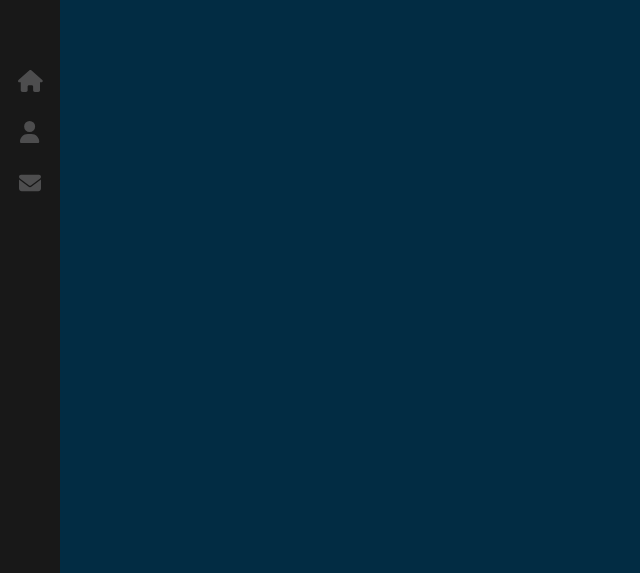
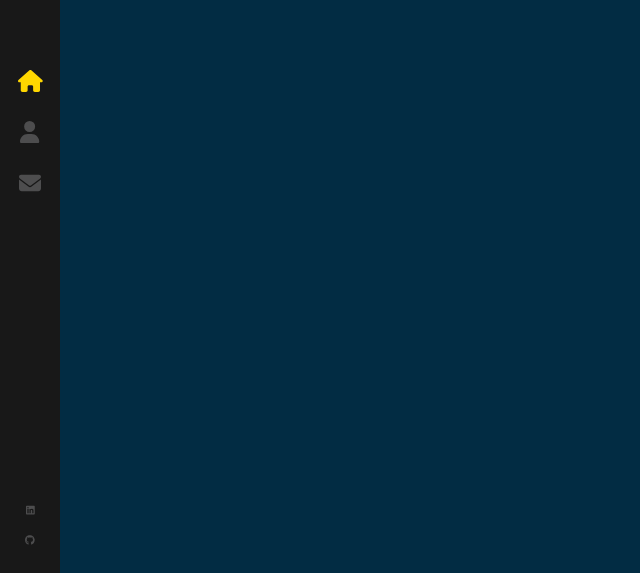
Before and after one commit to JMNagy/portfolio-react, a React (Create React App) app: page / in a window 1280 px wide. Shown: the part 224-797 px from the top of the page, without its empty margins (0-640 px from the left). Built offline with nearby package versions, Linux system fonts and the light colour scheme.

Commit message:
Added links/icons for github and linkedin.

```diff
--- a/src/components/Sidebar/index.js
+++ b/src/components/Sidebar/index.js
@@ -4,6 +4,7 @@ import LogoS from '../../assets/images/logo-s.png'
 import LogoSubtitle from '../../assets/images/logo_sub.png'
 import { FontAwesomeIcon } from '@fortawesome/react-fontawesome'
 import { faEnvelope, faHome, faUser } from '@fortawesome/free-solid-svg-icons'
+import { faGithub, faLinkedin } from '@fortawesome/free-brands-svg-icons'
 
 const Sidebar = () => (
   <div className="nav-bar">
@@ -32,6 +33,18 @@ const Sidebar = () => (
         <FontAwesomeIcon icon={faEnvelope} color="#4d4d4e" />
       </NavLink>
     </nav>
+    <ul>
+      <li>
+        <a target="_blank" rel="noreferrer" href="">
+          <FontAwesomeIcon icon={faLinkedin} color="#4d4d4e" />
+        </a>
+      </li>
+      <li>
+        <a target="_blank" rel="noreferrer" href="">
+          <FontAwesomeIcon icon={faGithub} color="#4d4d4e" />
+        </a>
+      </li>
+    </ul>
   </div>
 )
 
--- a/src/components/Sidebar/index.scss
+++ b/src/components/Sidebar/index.scss
@@ -83,5 +83,33 @@
         content: 'CONTACT';
       }
     }
+    a.active {
+      svg {
+        color: #ffd700;
+      }
+    }
+  }
+  ul {
+    position: absolute;
+    bottom: 20px;
+    width: 100%;
+    display: block;
+    padding: 0;
+    list-style: none;
+    text-align: center;
+    margin: 0;
+
+    li {
+      a {
+        padding: 7px 0;
+        display: block;
+        font-size: 15p;
+        line-height: 16px;
+
+        &:hover svg {
+          color: #ffd700;
+        }
+      }
+    }
   }
 }
```
